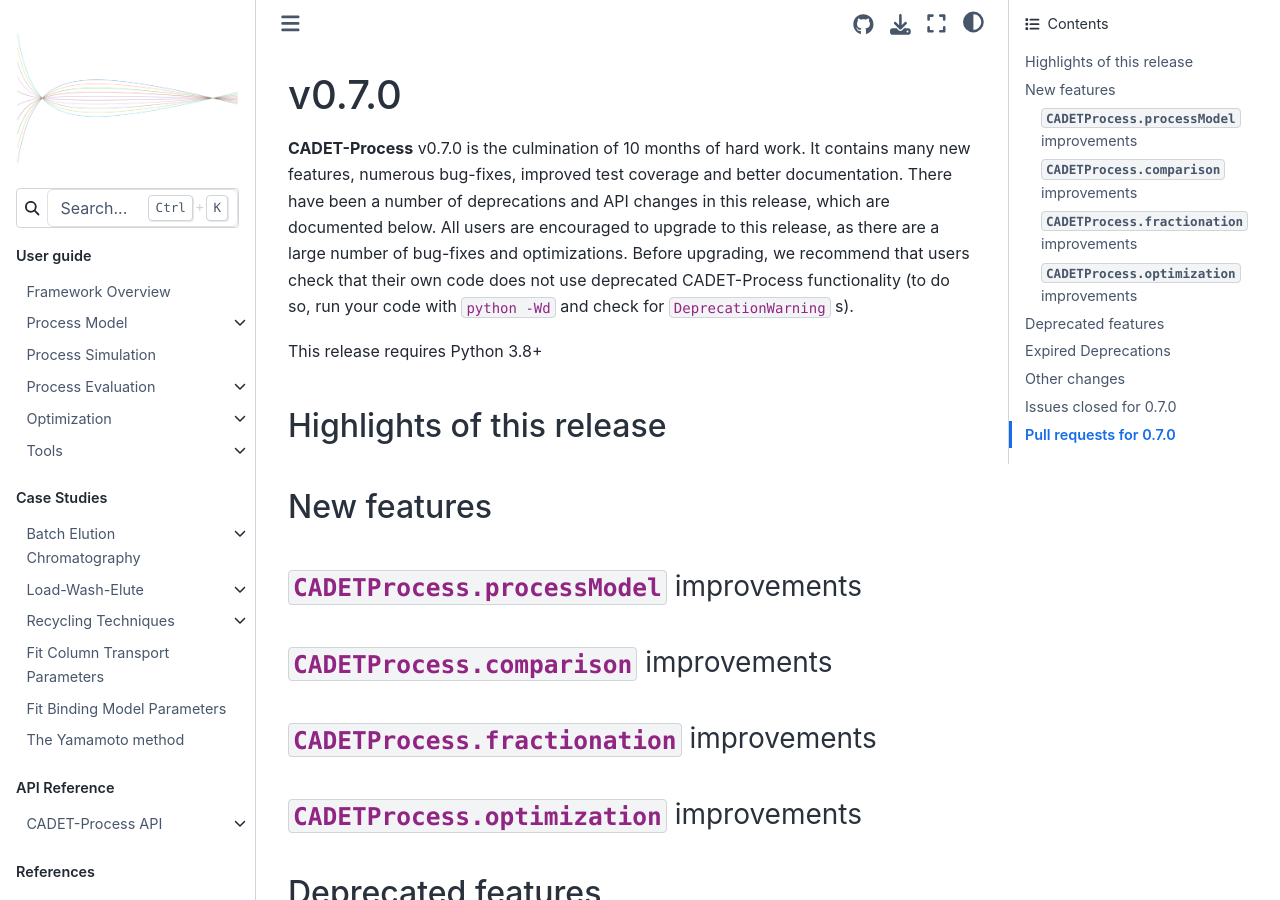
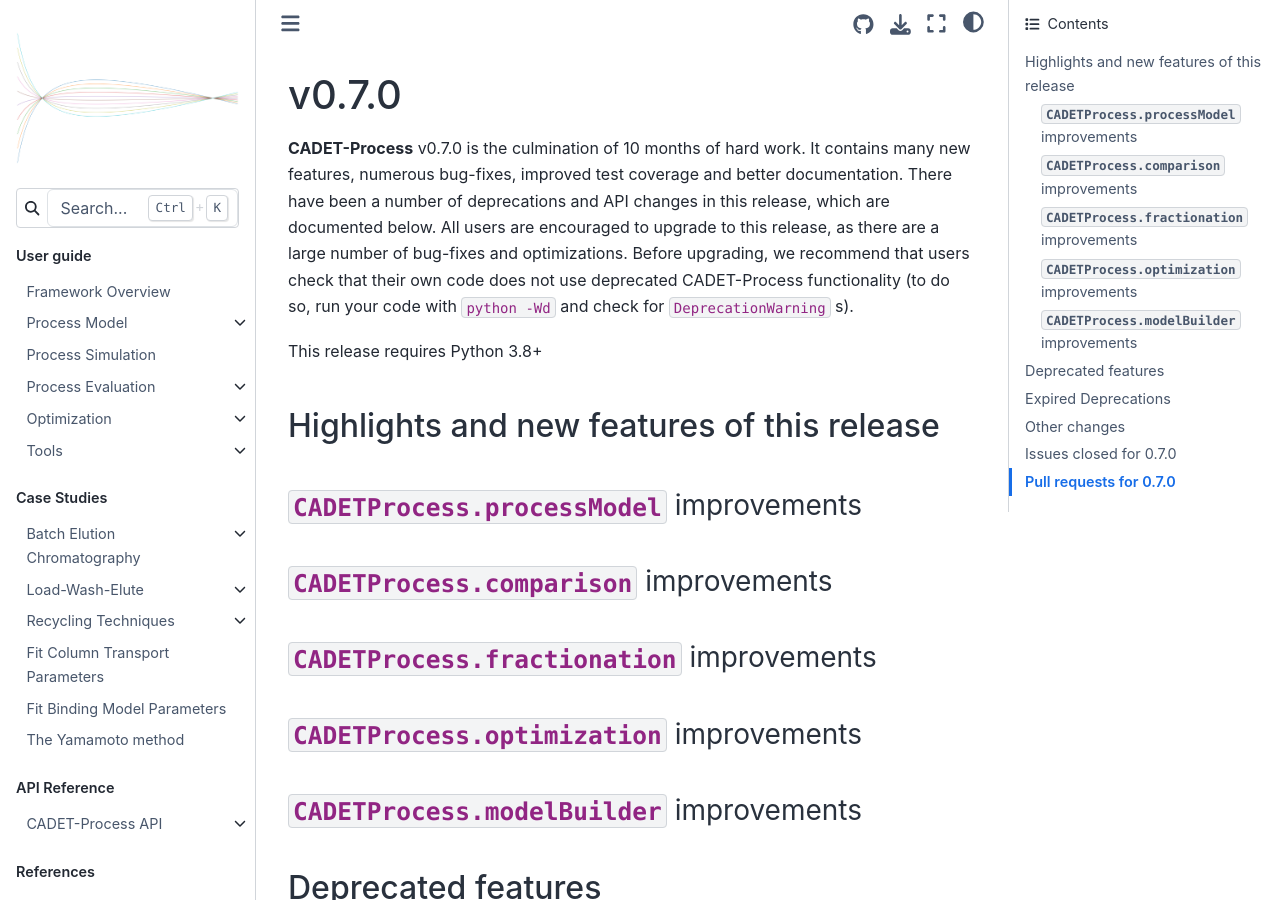
Before and after one commit to fau-advanced-separations/CADET-Process, a Sphinx documentation site: the page built from docs/source/release_notes/template.md, in a window 1280 px wide and 900 px high. Built offline with Sphinx 7.4.7 and the Sphinx Book theme 1.1.4, drawn with Linux system fonts in a browser that asks for light colours; pages that are not in the unit, such as notebooks, are missing from menus.

Commit message:
Update template

```diff
--- a/docs/source/release_notes/template.md
+++ b/docs/source/release_notes/template.md
@@ -10,44 +10,41 @@ Before upgrading, we recommend that users check that their own code does not use
 
 This release requires Python 3.8+
 
-
-## Highlights of this release
-
-
-## New features
+## Highlights and new features of this release
 
 ### {mod}`CADETProcess.processModel` improvements
 
-
 ### {mod}`CADETProcess.comparison` improvements
-
 
 ### {mod}`CADETProcess.fractionation` improvements
 
-
 ### {mod}`CADETProcess.optimization` improvements
 
+### {mod}`CADETProcess.modelBuilder` improvements
 
 ## Deprecated features
+
 The following functions will be removed in a future release.
 Users are suggested to upgrade to [...]
 
+## Expired Deprecations
 
-## Expired Deprecations
 The following previously deprecated features are now removed:
+
 - Change 1
 - Change 2
 
 ## Other changes
+
 - Change 1
 - Change 2
 
+## Issues closed for 0.7.0
 
-## Issues closed for 0.7.0
 - [2](https://github.com/fau-advanced-separations/CADET-Process/issues/2): Add Parameter Sensitivities
 - [10](https://github.com/fau-advanced-separations/CADET-Process/issues/10): Update Pymoo Interface to v0.6.0
 
+## Pull requests for 0.7.0
 
-## Pull requests for 0.7.0
 - [13](https://github.com/fau-advanced-separations/CADET-Process/pull/13): Change normalization for NRMSE from max solution to max reference
 - [16](https://github.com/fau-advanced-separations/CADET-Process/pull/16): Overhaul docs
```
